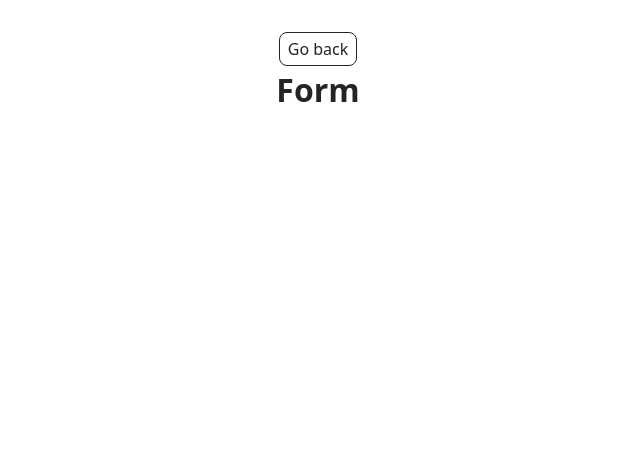
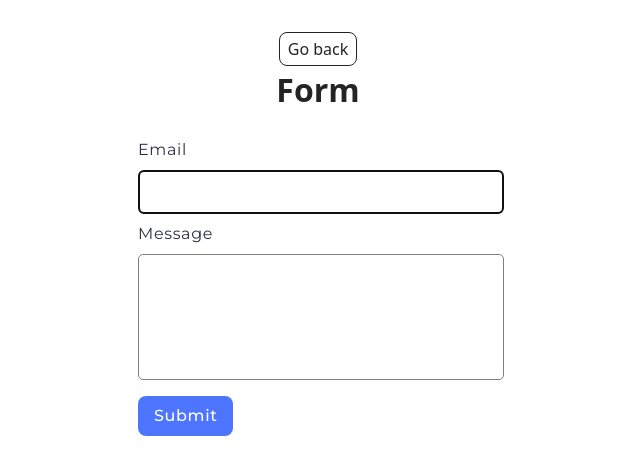
Before and after one commit to AndrNech/goit-js-hw-09, a website built with Vite: page src/2-form.html in a window 1280 px wide. Shown: the whole page, without its empty margins (322-962 px from the left). Built offline with nearby package versions, Linux system fonts and the light colour scheme.

Commit message:
Complete task #2

```diff
--- a/src/2-form.html
+++ b/src/2-form.html
@@ -5,6 +5,9 @@
     <meta http-equiv="X-UA-Compatible" content="IE=edge" />
     <meta name="viewport" content="width=device-width, initial-scale=1.0" />
     <title>Form</title>
+    <link rel="preconnect" href="https://fonts.googleapis.com">
+    <link rel="preconnect" href="https://fonts.gstatic.com" crossorigin>
+    <link href="https://fonts.googleapis.com/css2?family=Montserrat:wght@100..900&display=swap" rel="stylesheet">
     <link rel="stylesheet" href="./css/styles.css" />
   </head>
   <body>
@@ -14,6 +17,19 @@
         <h1 class="main-title">
           Form
         </h1>
+
+        <form class="feedback-form" autocomplete="off">
+          <label>
+            Email
+            <input type="email" name="email" autofocus />
+          </label>
+          <label>
+            Message
+            <textarea name="message" rows="8"></textarea>
+          </label>
+          <button type="submit">Submit</button>
+        </form>
+
       </div>
     </main>
 
--- a/src/css/base.css
+++ b/src/css/base.css
@@ -22,6 +22,7 @@ body {
   min-width: 100vw;
   min-height: 100vh;
   margin: 0 auto;
+  align-items: center;
 }
 
 main {
@@ -53,3 +54,60 @@ img {
   width: calc((100% - 48px) / 3);
   height: calc((100% - 48px) / 3);
 }
+
+.feedback-form {
+  display: flex;
+  flex-direction: column;
+  align-items: flex-start;
+  box-sizing: border-box;
+  border-radius: 8px;
+  padding: 24px;
+  width: 408px;
+  height: 296px;
+}
+
+.feedback-form label {
+display: flex;
+flex-direction: column;
+gap: 8px;
+align-items: start;
+box-sizing: border-box;
+width: 100%;
+font-family: "Montserrat", sans-serif;
+font-weight: 400;
+font-size: 16px;
+line-height: 150%;
+letter-spacing: 0.04em;
+color: #2e2f42;
+}
+
+.feedback-form input {
+  margin-bottom: 8px;
+  width: 100%;
+  height: 40px;
+  border-radius: 5px;
+  border: 1px solid #808080;
+}
+
+.feedback-form textarea {
+  width: 100%;
+  resize: none;
+  border-radius: 5px;
+  border: 1px solid #808080;
+}
+
+.feedback-form button {
+  margin-top: 16px;
+  border-radius: 8px;
+  padding: 8px 16px;
+  width: 95px;
+  height: 40px;
+  background-color: #4e75ff;
+  font-family: "Montserrat", sans-serif;
+  font-weight: 500;
+  font-size: 16px;
+  line-height: 150%;
+  letter-spacing: 0.04em;
+  color: #fff;
+  border: none;
+}
--- a/src/js/2-form.js
+++ b/src/js/2-form.js
@@ -1 +1,26 @@
-console.log('From');
+const form = document.querySelector('.feedback-form');
+const formData = { email: '', message: '' };
+const savedForm = localStorage.getItem('feedback-form-state');
+const parsedForm = JSON.parse(localStorage.getItem('feedback-form-state'));
+
+if (savedForm) {
+  form.elements.email.value = parsedForm.email ?? '';
+  form.elements.message.value = parsedForm.message ?? '';
+  formData.email = parsedForm.email ?? '';
+  formData.message = parsedForm.message ?? '';
+}
+
+form.addEventListener('input', e => {
+  formData.email = e.currentTarget.elements.email.value.trim();
+  formData.message = e.currentTarget.elements.message.value.trim();
+  localStorage.setItem('feedback-form-state', JSON.stringify(formData).trim());
+});
+
+form.addEventListener('submit', e => {
+  e.preventDefault();
+  formData.email.trim() && formData.message.trim()
+    ? console.log(formData)
+    : window.alert('Fill please all fields');
+  localStorage.removeItem('feedback-form-state');
+  form.reset();
+});
```
